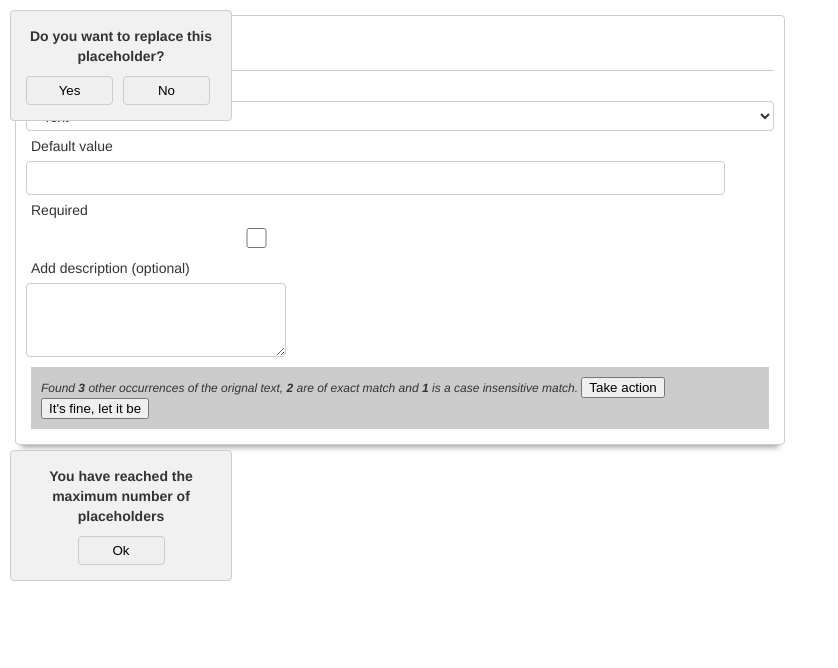
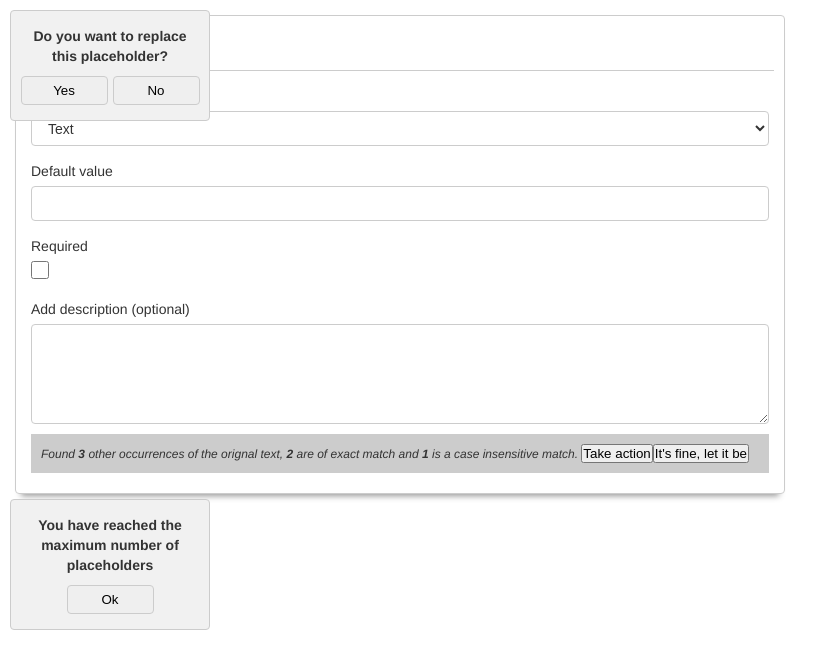
Before and after one commit to theterminalguy/writeonce, a React (Create React App) app: page /story in a window 1280 px wide. Shown: the top 668 px of the page, without its empty margins (0-838 px from the left). Built offline with nearby package versions, Linux system fonts and the light colour scheme; what @hotwired/stimulus, @hotwired/stimulus-webpack-helpers would draw is missing.

Commit message:
fixed regressed styles

```diff
--- a/src/App.css
+++ b/src/App.css
@@ -1,3 +1,9 @@
+*{
+  padding:0;
+  margin:0;
+  box-sizing: border-box;
+}
+
 body {
   font-family: "Helvetica Neue", Helvetica, Arial, sans-serif;
   font-size: 14px;
--- a/src/components/UI/Layout.tsx
+++ b/src/components/UI/Layout.tsx
@@ -18,13 +18,12 @@ export default function Layout(props: LayoutProps) {
     }
 
     const middle = {
-        background: '#F5F5F5',
         height: window.innerHeight
     }
 
     const dragging = drag ?
         {background: '#f1f1f1', borderLeft: '1px solid #00CCFF', height: window.innerHeight} :
-        {background: '#f1f1f1', borderLeft: '1px solid #696969', height: window.innerHeight};
+        { background: '#f1f1f1', borderLeft: '1px solid #d4d4d4', height: window.innerHeight };
 
     return (
         <>
--- a/src/components/UI/PipeCard.css
+++ b/src/components/UI/PipeCard.css
@@ -3,10 +3,17 @@
     display: flex;
     flex-direction: column;
     padding: 20px;
-    height: 300px;
+    height: 350px;
     margin: 10px;
-    box-shadow: 1px 1px 1px 0.5px #ccc;
+    box-shadow: 1px 1px 4px -1px #ccc;
     background-color: rgba(255, 255, 255, 0.8);
+    cursor: pointer;
+    transition: box-shadow 300ms ease;
+}
+
+.vanilla__card:hover {
+    box-shadow: 3px 2px 7px 2px #ccc;
+
 }
 
 .vanilla__card__summary {
@@ -47,8 +54,3 @@
     align-items: center;
     height: 90px;
 }
-
-.vanilla__card:hover {
-    box-shadow: 1px 1px 2px 3px #ccc;
-    cursor: pointer;
-}
--- a/src/components/editors/vanilla/components/PlaceholderSidePanel/PlaceholderItem.css
+++ b/src/components/editors/vanilla/components/PlaceholderSidePanel/PlaceholderItem.css
@@ -63,7 +63,20 @@ textarea {
   transition: border-color ease-in-out 0.15s, box-shadow ease-in-out 0.15s;
 }
 
-div.vanilla__placeholder-field input {
+.vanilla__form-control{
+  width: 100%;
+  height: 35px;
+}
+
+.vanilla__placeholder-field{
+  padding: 5px;
+}
+
+div.vanilla__placeholder-field textarea{
+  height: 100px;
+}
+
+/* div.vanilla__placeholder-field input {
   width: 90%;
   height: 20px;
 }
@@ -71,15 +84,16 @@ div.vanilla__placeholder-field input {
 div.vanilla__placeholder-field select {
   width: 100%;
   height: 30px;
-}
+} */
 
 div.vanilla__placeholder-field label {
   display: block;
-  margin: 5px;
+  margin: 5px 0;
 }
 
 div.vanilla__placeholder-field input[type="checkbox"] {
-  margin-left: -106px;
+  width: 18px;
+  height: 18px;
 }
 
 span.vanilla__placheholder-count-badge {
@@ -94,7 +108,7 @@ span.vanilla__placheholder-count-badge {
 div.vanilla__info-message {
   font-size: 12px;
   font-style: italic;
-  margin: 5px;
+  margin: 5px 0;
 
   background-color: #ccc;
   padding: 10px;
--- a/src/components/editors/vanilla/components/editor/index.css
+++ b/src/components/editors/vanilla/components/editor/index.css
@@ -1,3 +1,10 @@
+
+.vanilla__editor-btn-container,
+.vanilla__editor-title,
+.vanilla__editor{
+  width: 80%;
+}
+
 div.vanilla__editor {
   width: 80%;
   height: 600px;
@@ -7,7 +14,7 @@ div.vanilla__editor {
   font-size: 14px;
   line-height: 1.42857143;
   color: #333;
-  border-radius: 10px;
+  border-radius: 5px;
   -webkit-box-shadow: inset 0 1px 1px rgba(0, 0, 0, 0.075);
   box-shadow: inset 0 1px 1px rgba(0, 0, 0, 0.075);
   -webkit-transition: border-color ease-in-out 0.15s,
@@ -26,8 +33,13 @@ div.vanilla__editor {
 div.vanilla__editor-container h1 {
   font-size: 2em;
   margin: 0.67em 0;
-  max-width: 82%;
+  width: 80%;
   height: 100%;
+}
+
+
+.vanilla__editor-container button.vanilla__floating-toolbar-button-base{
+  margin: 5px 0;
 }
 
 div.vanilla__editor[contenteditable=true]:empty:before{
--- a/src/components/editors/vanilla/components/editor/index.tsx
+++ b/src/components/editors/vanilla/components/editor/index.tsx
@@ -58,9 +58,14 @@ export default function Editor({ title }: { title: string }) {
         className="vanilla__editor"
         placeholder="Import, paste or start typing..."
       ></div>
+        <div className="vanilla__editor-btn-container">
+          <Link to="/quickflow">
+            <button className="vanilla__floating-toolbar-button-base">Use this template</button>
+          </Link>
+        </div>
       <FloatingToolBarPlugin />
     </div>
-      <Link to="/quickflow"><button className="vanilla__floating-toolbar-button-base">Use this template</button></Link>
+
     </>
   );
 }
--- a/src/components/editors/vanilla/components/modal/index.css
+++ b/src/components/editors/vanilla/components/modal/index.css
@@ -6,6 +6,12 @@ div.vanilla__modal {
   border-radius: 4px;
   background-color: #f1f1f1;
   width: 200px;
+}
+
+div.vanilla__modal-content{
+  display: flex;
+  flex-direction: column;
+  align-items: center;
 }
 
 div.vanilla__modal-content label {
@@ -17,15 +23,15 @@ div.vanilla__modal-content label {
 
 div.vanilla__modal-content input {
   display: block;
-  margin: 5px;
+  margin: 5px 0;
   width: 180px;
-  height: 20px;
+  height: 25px;
+  padding: 3px;
   font-size: 16px;
 }
 
 div.vanilla__modal-content button {
   display: inline-block;
-  margin: 5px;
   border: 1px solid #ccc;
   border-radius: 4px;
   padding: 6px 12px;
@@ -49,3 +55,9 @@ span.vanilla__error-message {
   /* TODO: remove this and use react state to show/hide */
   display: none;
 }
+
+.vanilla__modal-buttons{
+  display: flex;
+  gap: 5px;
+  margin: 5px;
+}
--- a/src/components/editors/vanilla/components/quickflowSidePanel/index.css
+++ b/src/components/editors/vanilla/components/quickflowSidePanel/index.css
@@ -65,11 +65,10 @@ div.quickflow__sidepanel {
   position: absolute;
   top: 0;
   right: 0;
-  width: 90%;
+  width: 100%;
+  max-width: 500px;
   height: 100%;
   padding: 20px;
-  margin-left: 300px;
-  margin-right: auto;
   overflow: auto;
 }
 
@@ -94,9 +93,22 @@ textarea {
   transition: border-color ease-in-out 0.15s, box-shadow ease-in-out 0.15s;
 }
 
+.quickflow__form-control{
+  width: 100%;
+  height: 35px;
+}
+
+.quickflow__placeholder-field{
+  margin: 8px 0;
+}
+
+div.quickflow__placeholder-field textarea{
+  height: 100px;
+}
+
 div.quickflow__placeholder-field input {
-  width: 90%;
-  height: 20px;
+  width: 100%;
+  height: 30px;
 }
 
 div.quickflow__placeholder-field select {
@@ -111,6 +123,10 @@ div.quickflow__placeholder-field label {
 
 div.quickflow__placeholder-field input[type="checkbox"] {
   margin-left: -106px;
+}
+
+.quickflow__placeholder-field .quickflow__sidebar-button {
+  margin: 5px 0;
 }
 
 div.quickflow__preview-container h1 {
--- a/src/components/menu/index.css
+++ b/src/components/menu/index.css
@@ -19,7 +19,8 @@
     border: 1px solid #ccc;
     padding: 5px 20px;
     margin-top: 20px;
-    min-width: 70px;
+    max-width: 130px;
+    width: 100%;
 }
 
 .vanilla__menu__link:hover {
--- a/src/components/quickflow/index.css
+++ b/src/components/quickflow/index.css
@@ -1,9 +1,12 @@
 
 .vanilla__quickflow__wrapper {
     border-top: 1px solid #F5F5F5;
+    display: flex;
+    flex-direction: column;
+    align-items: center;
 }
 
-.vanilla__quickflow__preview-title{
-    text-align: center;
-    min-width: 100%;
-}
+/* .vanilla__quickflow__preview-title{
+    text-align: left;
+    width: 80%;
+} */
--- a/src/components/quickflow/index.tsx
+++ b/src/components/quickflow/index.tsx
@@ -28,8 +28,8 @@ export default function Quickflow() {
         }
     })
     return (
-        <div className="vanilla__quickflow__wrapper">
-            <h1 className="vanilla__quickflow__preview-title">{editor.templateName || "New Template"}</h1>
+        <div className="vanilla__quickflow__wrapper vanilla__editor-container">
+            <h1 className="vanilla__quickflow__preview-title vanilla__editor-title">{editor.templateName || "New Template"}</h1>
             <div className="vanilla__quickflow__preview" dangerouslySetInnerHTML={{ __html: editor.contentHTML }}></div>
         </div>
     )
```
